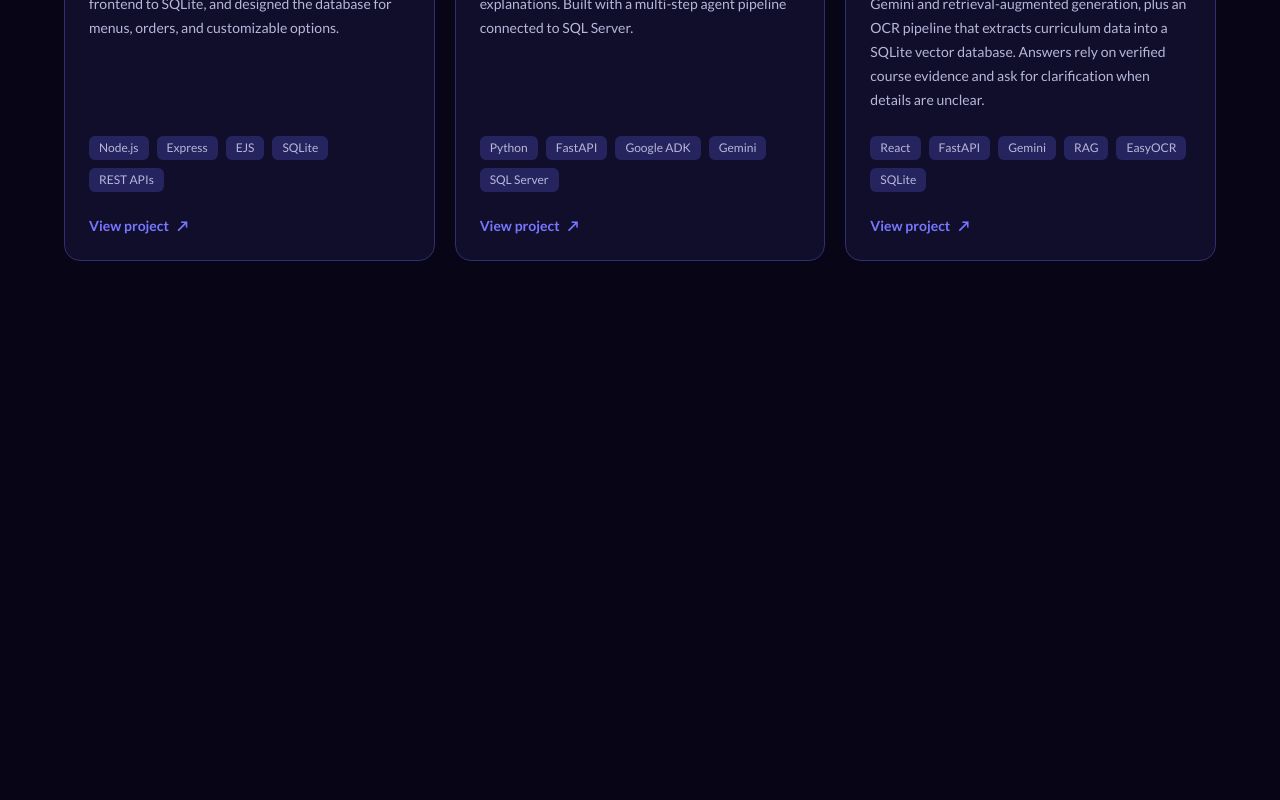
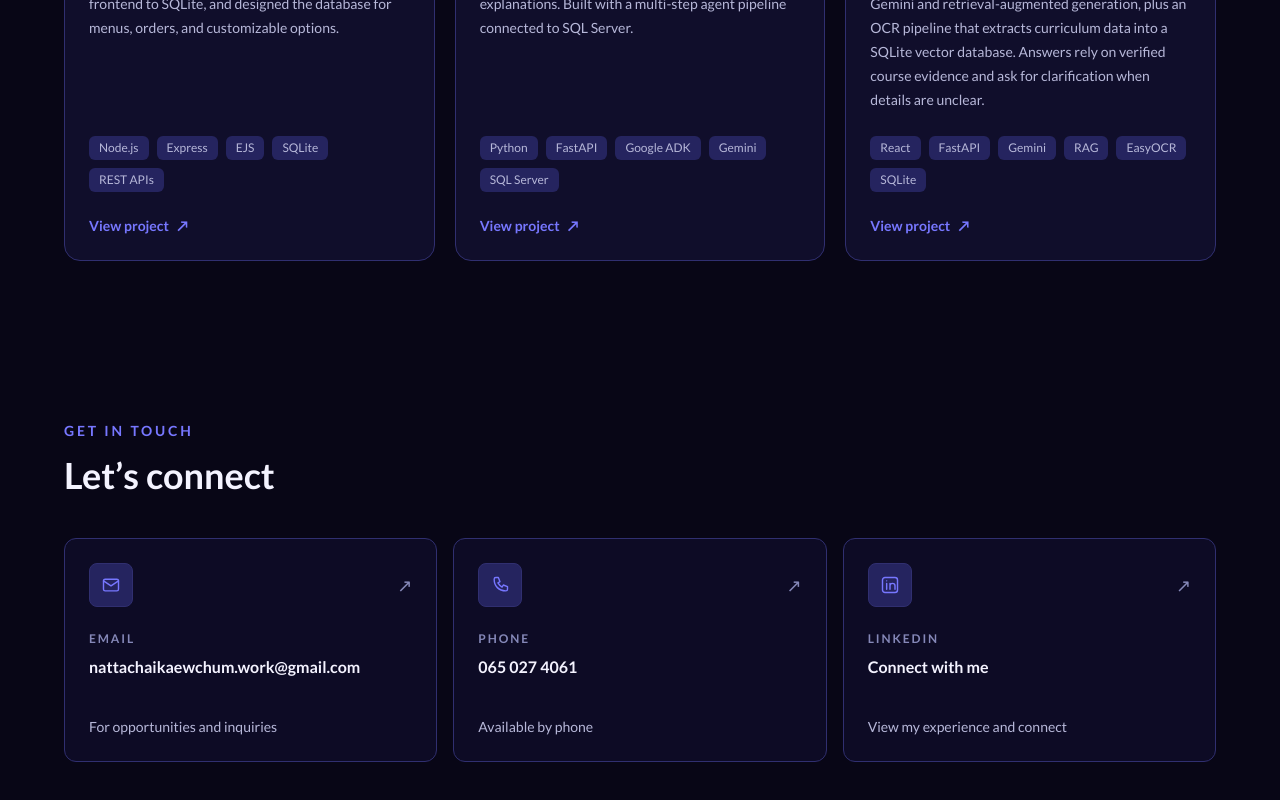
Before and after one commit to Gooddez/Portfolio, a React (Vite) app: page / in a window 1280 px wide. Shown: the part 3011-3811 px from the top of the page. Before the commit the page ends 3352 px from the top, so only its background shows below. Built offline with nearby package versions, Linux system fonts and the light colour scheme.

Commit message:
feat: add Contact

```diff
--- a/src/App.jsx
+++ b/src/App.jsx
@@ -3,6 +3,7 @@ import Hero from "./components/Hero";
 import About from "./components/About";
 import Skills from "./components/Skills";
 import Projects from "./components/Projects";
+import Contact from "./components/Contact";
 
 function App() {
 
@@ -13,6 +14,7 @@ function App() {
       <About />
       <Skills />
       <Projects />
+      <Contact />
     </main>
   );
 }
--- /dev/null
+++ b/src/components/Contact.jsx
@@ -0,0 +1,78 @@
+const contactMethods = [
+    {
+        label: "Email",
+        value: "nattachaikaewchum.work@gmail.com",
+        href: "mailto:nattachaikaewchum.work@gmail.com",
+        detail: "For opportunities and inquiries",
+        icon: "email",
+    },
+    {
+        label: "Phone",
+        value: "065 027 4061",
+        href: "tel:+66650274061",
+        detail: "Available by phone",
+        icon: "phone",
+    },
+    {
+        label: "LinkedIn",
+        value: "Connect with me",
+        href: "https://www.linkedin.com/in/nattachai-kaewchum-5b753444b",
+        detail: "View my experience and connect",
+        icon: "linkedin",
+    }
+];
+
+const icons = {
+    email: <><rect x="3" y="5" width="18" height="14" rx="2" /><path d="m3 7 9 6 9-6" /></>,
+    phone: <path d="M7 3h3l2 5-2.5 1.5a14 14 0 0 0 5 5L16 12l5 2v3c0 1.1-.9 2-2 2C10.6 19 5 13.4 5 5c0-1.1.9-2 2-2Z" />,
+    linkedin: <><rect x="3" y="3" width="18" height="18" rx="3" /><path d="M8 10v7M8 7v.01M12 17v-4a3 3 0 0 1 6 0v4M12 10v7" /></>,
+};
+
+const Contact = () => (
+    <section
+        id="contact"
+        aria-labelledby="contact-heading"
+        className="w-full px-6 py-16 sm:px-10 sm:py-20"
+    >
+        <div className="mx-auto w-full max-w-6xl">
+            <div className="mb-10 max-w-2xl">
+                <p className="mb-3 text-sm font-semibold uppercase tracking-[0.2em] text-(--color-accent)">
+                    Get in touch
+                </p>
+                <h2 id="contact-heading" className="text-3xl font-bold leading-tight text-(--color-text) sm:text-4xl">
+                    Let’s connect
+                </h2>
+            </div>
+
+            <div className="grid grid-cols-1 gap-4 md:grid-cols-3">
+                {contactMethods.map((method) => (
+                    <a
+                        key={method.label}
+                        href={method.href}
+                        target={method.href.startsWith("https:") ? "_blank" : undefined}
+                        rel={method.href.startsWith("https:") ? "noreferrer" : undefined}
+                        className="group flex min-h-56 flex-col rounded-xl border border-(--color-border) bg-(--color-surface)/70 p-6 transition duration-200 hover:-translate-y-1 hover:border-(--color-border-strong) hover:bg-(--color-surface)"
+                    >
+                        <div className="mb-6 flex items-center justify-between">
+                            <span className="grid h-11 w-11 place-items-center rounded-lg border border-(--color-border) bg-(--color-accent-soft) text-(--color-accent)">
+                                <svg aria-hidden="true" viewBox="0 0 24 24" fill="none" stroke="currentColor" strokeWidth="1.7" strokeLinecap="round" strokeLinejoin="round" className="h-5 w-5">
+                                    {icons[method.icon]}
+                                </svg>
+                            </span>
+                            <span aria-hidden="true" className="text-lg text-(--color-text-subtle) transition-transform group-hover:translate-x-1 group-hover:-translate-y-1">↗</span>
+                        </div>
+                        <p className="text-xs font-semibold uppercase tracking-[0.16em] text-(--color-text-subtle)">
+                            {method.label}
+                        </p>
+                        <p className="mt-2 warp-break-words text-base font-semibold text-(--color-text) transition-colors group-hover:text-(--color-accent)">
+                            {method.value}
+                        </p>
+                        <p className="mt-auto pt-4 text-sm text-(--color-text-muted)">{method.detail}</p>
+                    </a>
+                ))}
+            </div>
+        </div>
+    </section>
+);
+
+export default Contact;
```
